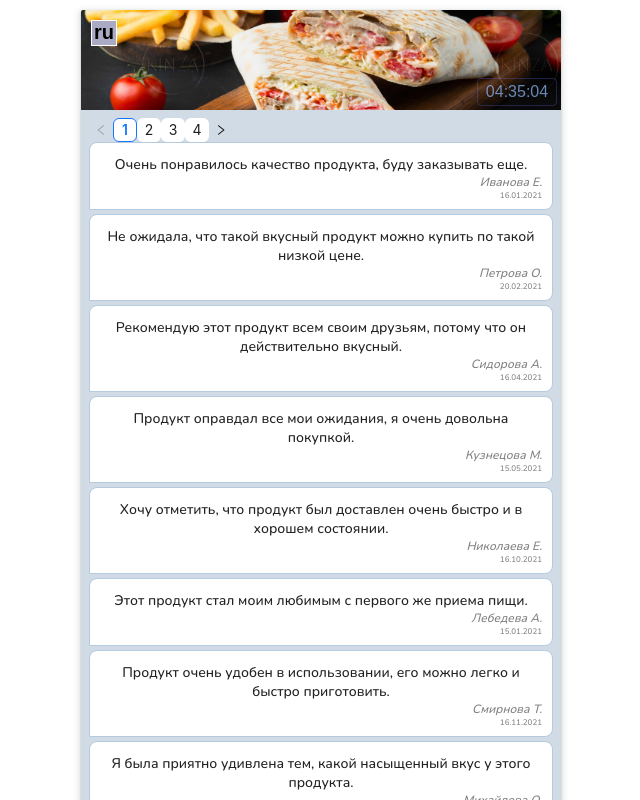
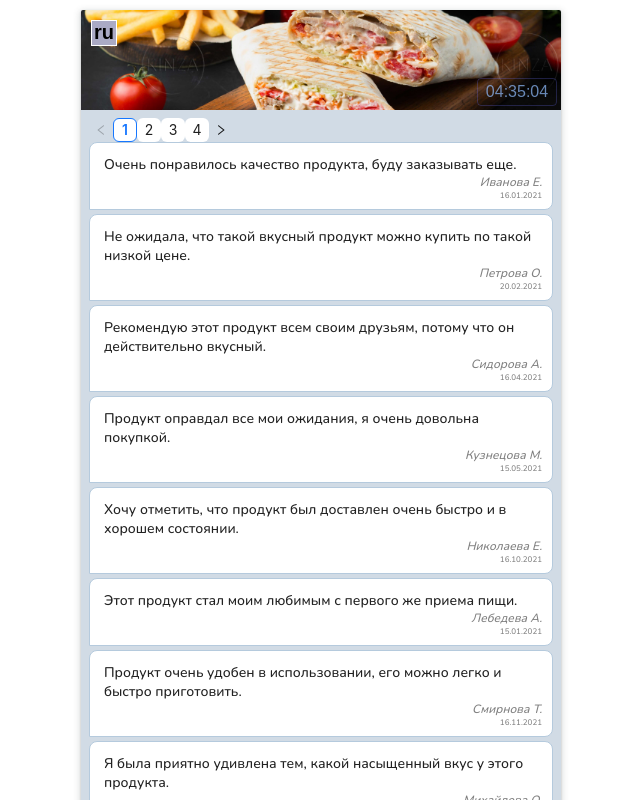
Before and after one commit to YuriyEG/mtg-test, a React (Vite) app: page / in a window 1280 px wide. Shown: the top 800 px of the page, without its empty margins (319-959 px from the left). Built offline with nearby package versions, Linux system fonts and the light colour scheme.

Commit message:
move types to folder

```diff
--- a/src/app/store/actions.ts
+++ b/src/app/store/actions.ts
@@ -1,5 +1,5 @@
 export const setLanguage = (payload: string) => ({
-  type: "SELECT_LANG",
+  type: "SELECT_LANGUAGE",
   payload,
 })
 export const toggleSelect = () => ({ type: "TOGGLE_SELECT" })
--- a/src/app/store/store.ts
+++ b/src/app/store/store.ts
@@ -12,7 +12,7 @@ const reducer = (
   if (action.type === "TOGGLE_SELECT") {
     return { ...state, openSelect: !state.openSelect }
   }
-  if (action.type === "SELECT_LANG") {
+  if (action.type === "SELECT_LANGUAGE") {
     return { ...state, lang: action.payload }
   }
   return state
--- a/src/features/Comment/Comment.module.css
+++ b/src/features/Comment/Comment.module.css
@@ -25,6 +25,8 @@
   width: 100%;
   color: rgb(34, 34, 34);
   font-size: 14px;
+  text-align: left;
+  padding-left: 4px;
 }
 
 .comment__date {
--- a/src/features/Watch/Watch.tsx
+++ b/src/features/Watch/Watch.tsx
@@ -2,7 +2,7 @@ import styles from "./Watch.module.css"
 import { Component } from "react"
 
 import getCurrentTime from "../../helper/getCurrentTime"
-import type { IWatchProps, IWatchState } from "./WatchType"
+import type { IWatchProps, IWatchState } from "../../types/WatchType"
 
 class Watch extends Component<{}, IWatchState> {
   constructor(props: IWatchProps) {
```
Also changed, not shown: src/types/CommentType.ts (renamed from src/features/Comment/CommentType.ts), src/types/LangSelectType.ts (renamed from src/features/LangSelect/LangSelectType.ts), src/types/MainType.ts (renamed from src/widgets/Main/MainType.ts), src/types/WatchType.ts (renamed from src/features/Watch/WatchType.ts).
